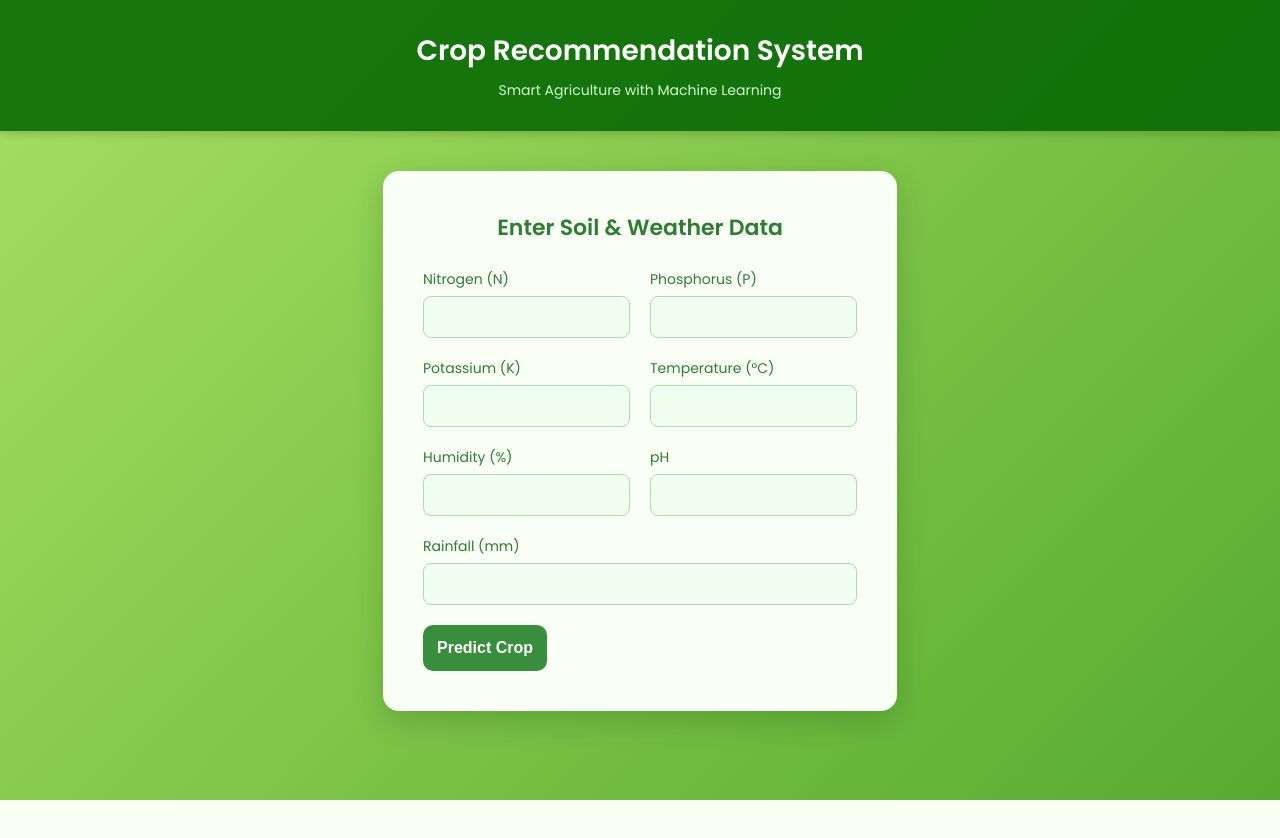
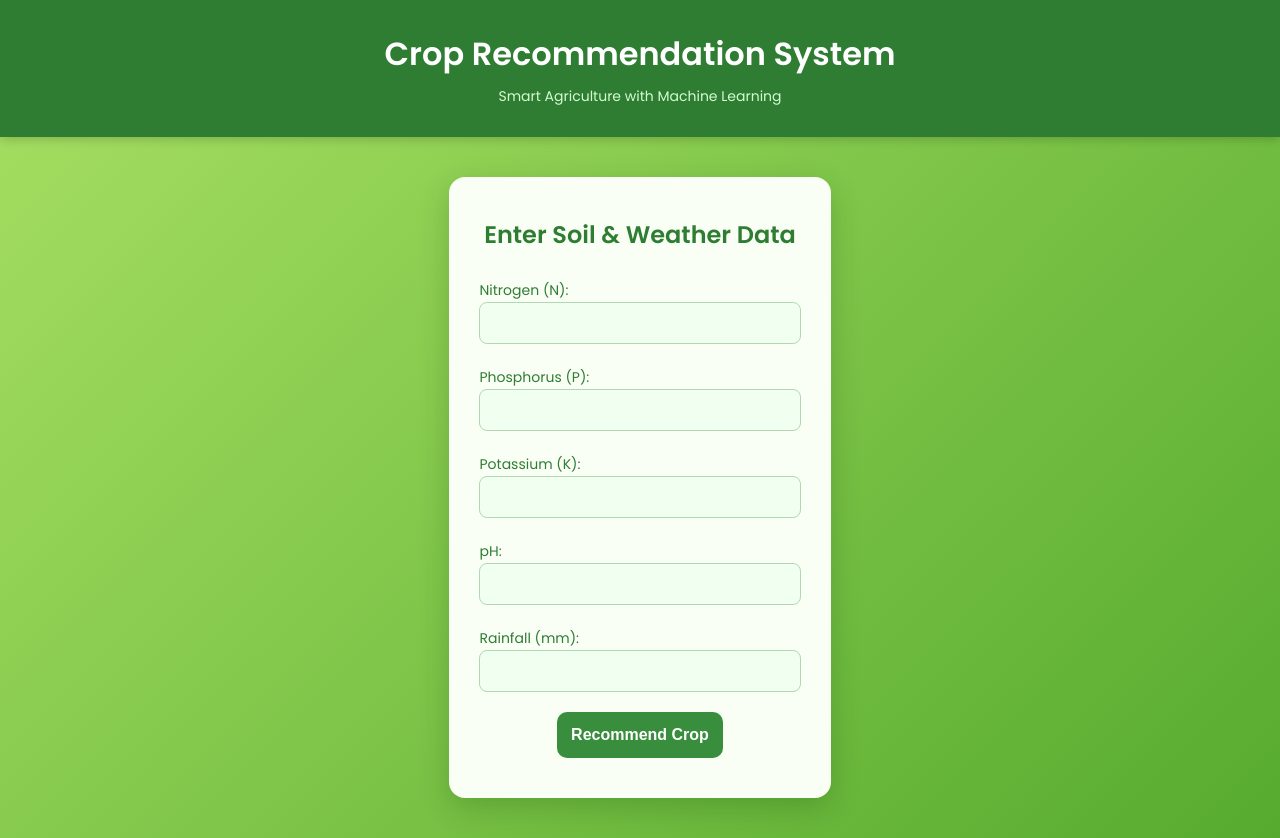
Before and after one commit to HarshLadwani/Crop-Recommendation-System, a Flask app: page /recommend in a window 1280 px wide. Before the commit the page ends 800 px from the top, so only its background shows below. Run offline with Flask 3, Linux system fonts and the light colour scheme; a user stored in the database is signed in; parts of the project's set-up code (start-up, migrations or seed data) failed here and were passed over.

Commit message:
Enhanced User Input Form

```diff
--- a/templates/recommend.html
+++ b/templates/recommend.html
@@ -1,5 +1,6 @@
 <!DOCTYPE html>
 <html lang="en">
+
 <head>
   <meta charset="UTF-8" />
   <title>Crop Recommendation System</title>
@@ -22,15 +23,15 @@
     }
 
     header {
-      background-color: rgba(0, 100, 0, 0.85);
+      background-color: #2e7d32;
       color: #fff;
-      padding: 30px 40px;
+      padding: 30px 20px;
       text-align: center;
       box-shadow: 0 2px 10px rgba(0, 0, 0, 0.2);
     }
 
     header h1 {
-      font-size: 28px;
+      font-size: 32px;
       margin-bottom: 8px;
     }
 
@@ -41,23 +42,23 @@
 
     .container {
       background: #fafff6;
-      max-width: 700px;
+      max-width: 650px; /* Increased width slightly */
       margin: 40px auto;
-      padding: 40px;
+      padding: 40px 30px;
       border-radius: 16px;
       box-shadow: 0 10px 30px rgba(0, 50, 0, 0.2);
     }
 
     h2 {
-      font-size: 22px;
+      font-size: 24px;
       color: #2e7d32;
       margin-bottom: 25px;
       text-align: center;
     }
 
     form {
-      display: grid;
-      grid-template-columns: 1fr 1fr;
+      display: flex;
+      flex-direction: column;
       gap: 20px;
     }
 
@@ -65,11 +66,10 @@
       font-weight: 500;
       font-size: 14px;
       margin-bottom: 6px;
-      display: block;
       color: #2e7d32;
     }
 
-    input[type="text"] {
+    input[type="number"] {
       width: 100%;
       padding: 12px;
       font-size: 14px;
@@ -79,17 +79,12 @@
       transition: 0.3s ease;
     }
 
-    input[type="text"]:focus {
+    input[type="number"]:focus {
       border-color: #66bb6a;
       outline: none;
       background-color: #ffffff;
     }
 
-    .full-width {
-      grid-column: 1 / 3;
-    }
-
-    input[type="submit"],
     button {
       padding: 14px;
       font-size: 16px;
@@ -99,12 +94,13 @@
       border: none;
       border-radius: 10px;
       cursor: pointer;
-      transition: background-color 0.3s ease;
+      transition: background-color 0.3s ease, transform 0.2s ease;
+      align-self: center;
     }
 
-    input[type="submit"]:hover,
     button:hover {
       background-color: #2e7d32;
+      transform: scale(1.05);
     }
 
     .result {
@@ -124,14 +120,6 @@
     }
 
     @media (max-width: 700px) {
-      form {
-        grid-template-columns: 1fr;
-      }
-
-      .full-width {
-        grid-column: 1 / 2;
-      }
-
       .container {
         padding: 30px 20px;
         margin: 20px;
@@ -143,6 +131,7 @@
     }
   </style>
 </head>
+
 <body>
   <header>
     <h1>Crop Recommendation System</h1>
@@ -153,43 +142,35 @@
     <h2>Enter Soil & Weather Data</h2>
     <form method="POST" action="/predict">
       <div>
-        <label for="N">Nitrogen (N)</label>
-        <input type="text" id="N" name="N" required />
+        <label for="N">Nitrogen (N):</label>
+        <input type="number" name="N" required>
       </div>
 
       <div>
-        <label for="P">Phosphorus (P)</label>
-        <input type="text" id="P" name="P" required />
+        <label for="P">Phosphorus (P):</label>
+        <input type="number" name="P" required>
       </div>
 
       <div>
-        <label for="K">Potassium (K)</label>
-        <input type="text" id="K" name="K" required />
+        <label for="K">Potassium (K):</label>
+        <input type="number" name="K" required>
       </div>
 
       <div>
-        <label for="temperature">Temperature (°C)</label>
-        <input type="text" id="temperature" name="temperature" required />
+        <label for="ph">pH:</label>
+        <input type="number" step="any" name="ph" required>
       </div>
 
       <div>
-        <label for="humidity">Humidity (%)</label>
-        <input type="text" id="humidity" name="humidity" required />
+        <label for="rainfall">Rainfall (mm):</label>
+        <input type="number" step="any" name="rainfall" required>
       </div>
 
-      <div>
-        <label for="ph">pH</label>
-        <input type="text" id="ph" name="ph" required />
-      </div>
+      <!-- ✅ Hidden fields for GPS-based location -->
+      <input type="hidden" name="latitude" id="latitude">
+      <input type="hidden" name="longitude" id="longitude">
 
-      <div class="full-width">
-        <label for="rainfall">Rainfall (mm)</label>
-        <input type="text" id="rainfall" name="rainfall" required />
-      </div>
-
-      <div class="full-width">
-        <input type="submit" value="Predict Crop" />
-      </div>
+      <button type="submit">Recommend Crop</button>
     </form>
 
     {% if prediction_text %}
@@ -198,7 +179,6 @@
 
     {% if show_report_button %}
       <div class="report-button">
-        <!-- Form to generate and download the report -->
         <form method="POST" action="/download_report">
           {% for key, value in form_values.items() %}
             <input type="hidden" name="{{ key }}" value="{{ value }}">
@@ -208,5 +188,23 @@
       </div>
     {% endif %}
   </div>
+
+  <script>
+    function fetchLocation() {
+      if (navigator.geolocation) {
+        navigator.geolocation.getCurrentPosition(function (position) {
+          document.getElementById('latitude').value = position.coords.latitude;
+          document.getElementById('longitude').value = position.coords.longitude;
+        }, function (error) {
+          alert("Location access denied or failed: " + error.message);
+        });
+      } else {
+        alert("Geolocation is not supported by your browser.");
+      }
+    }
+
+    window.onload = fetchLocation;
+  </script>
 </body>
+
 </html>
```
